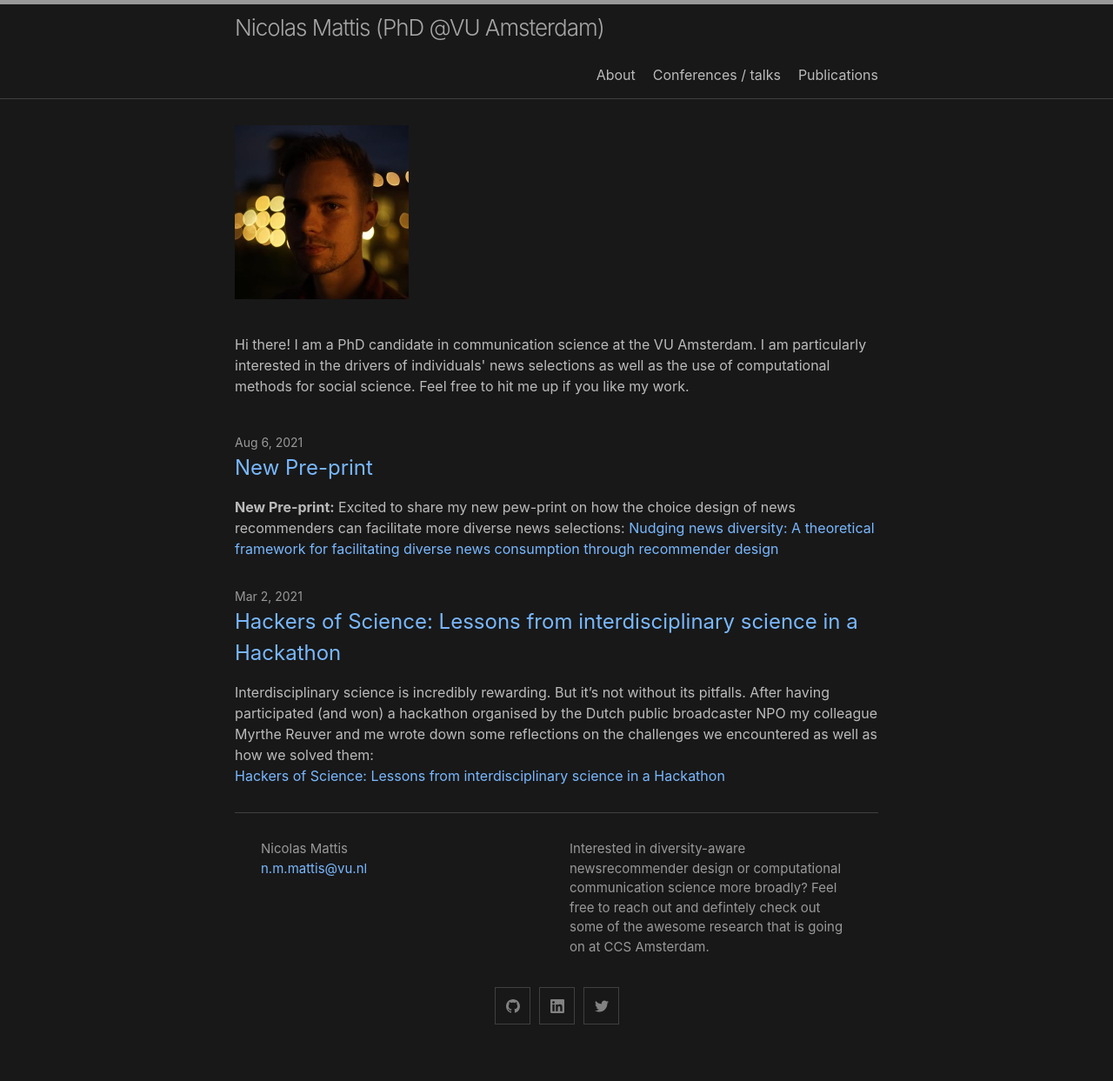
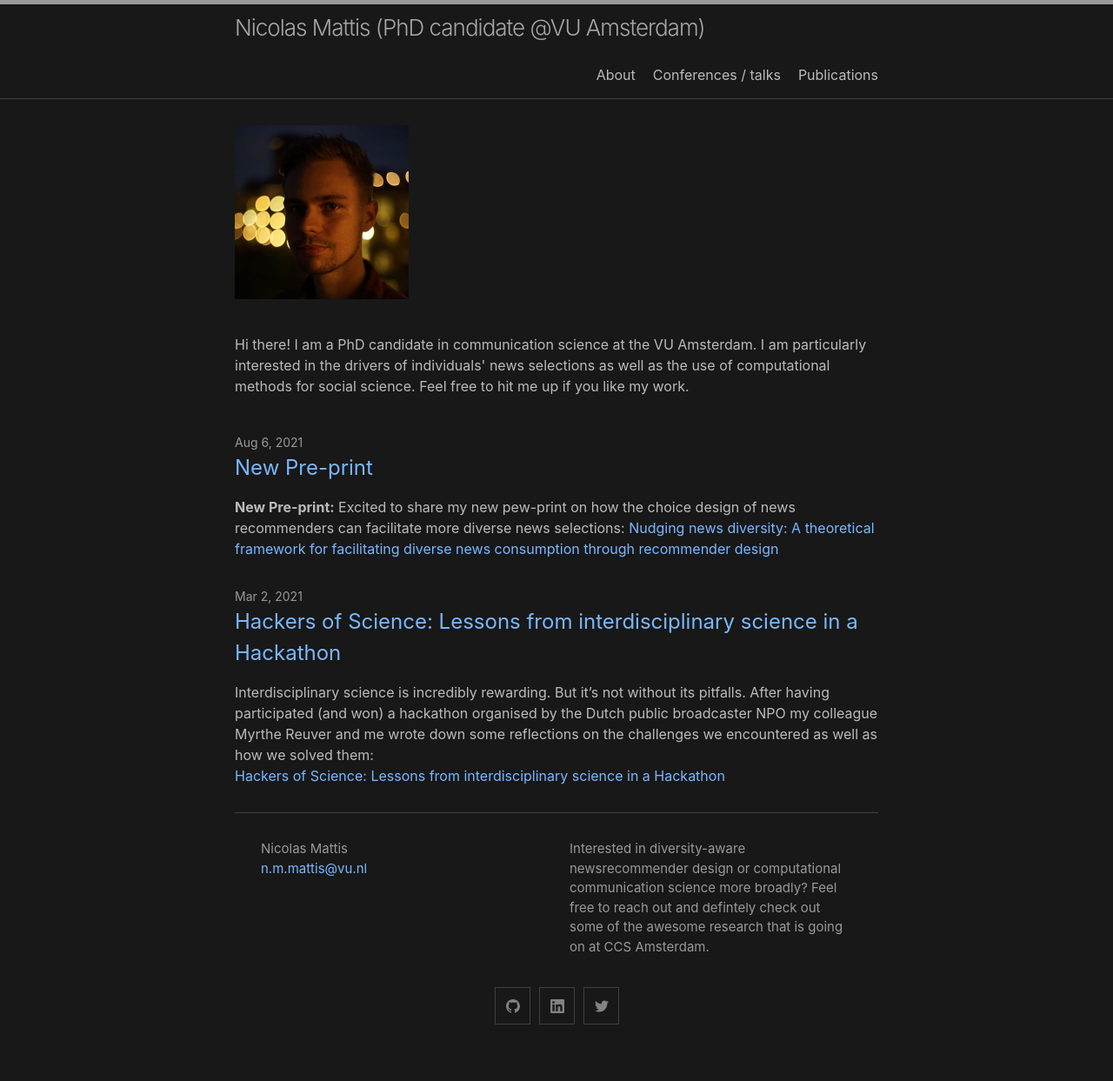
Before and after one commit to nickma101/nickma101.github.io, a Jekyll site: the page built from index.md, in a window 1280 px wide. Shown: the whole page at 87% size. Built offline with Jekyll 4.4.1, drawn with Linux system fonts in a browser that asks for light colours.

Commit message:
Update _config.yml

```diff
--- a/_config.yml
+++ b/_config.yml
@@ -1,4 +1,4 @@
-title: Nicolas Mattis (PhD @VU Amsterdam)
+title: Nicolas Mattis (PhD candidate @VU Amsterdam)
 author:
   name: Nicolas Mattis
   email: n.m.mattis@vu.nl
```
